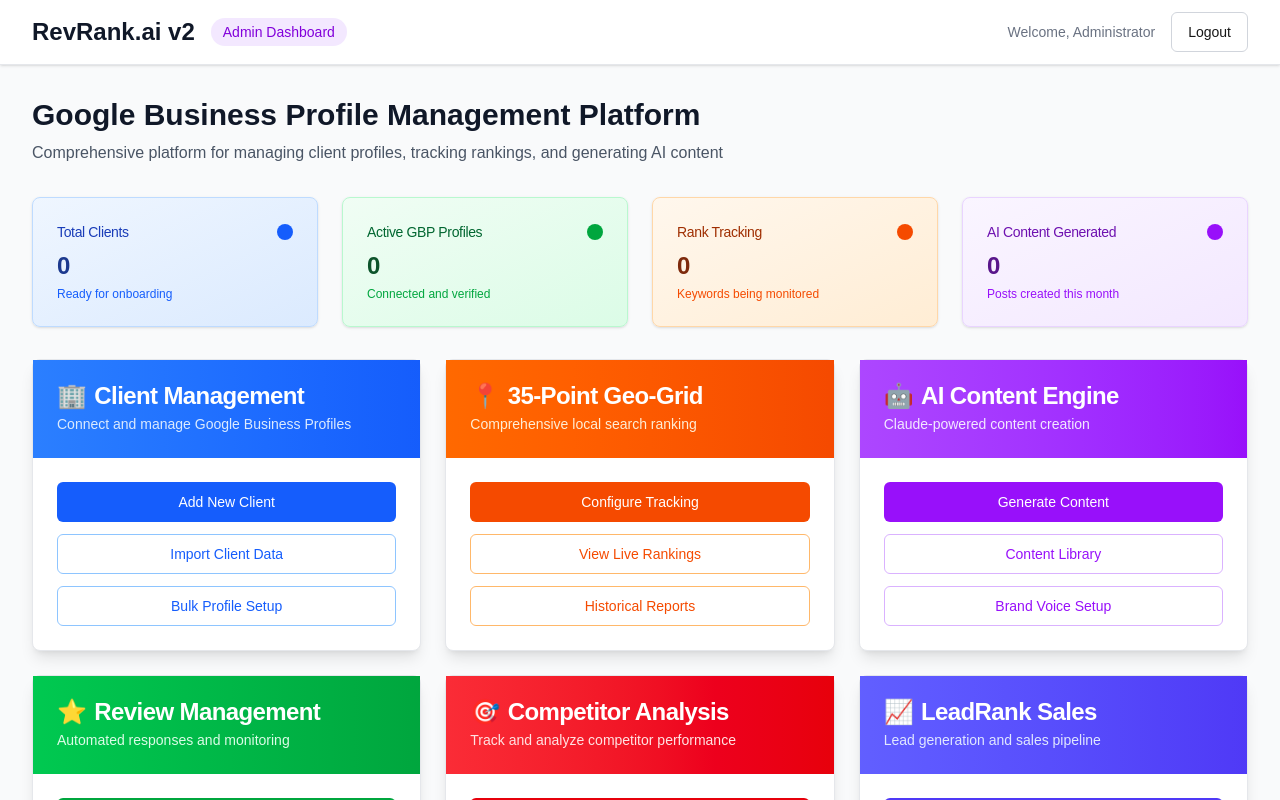
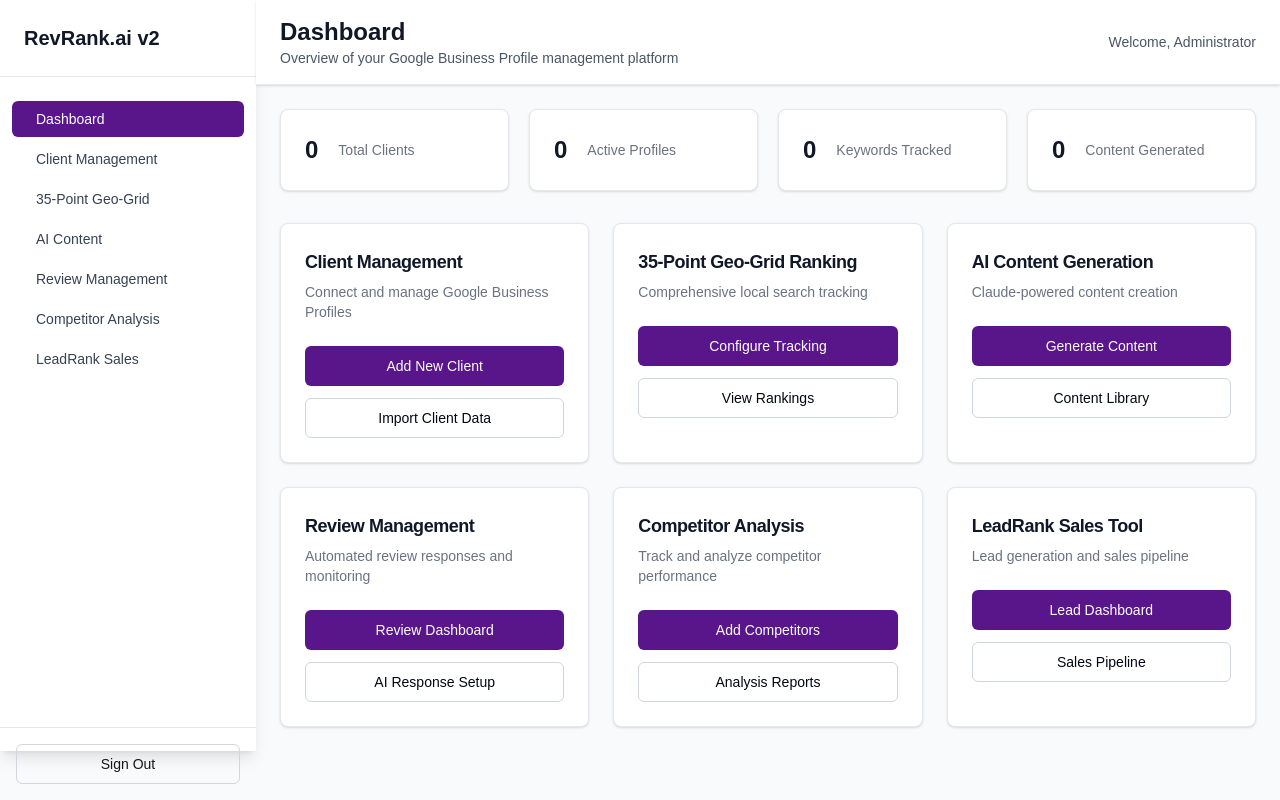
Before and after one commit to thedarksco/revrank-ai-v2-fresh, a Next.js app: page /dashboard in a window 1280 px wide. Shown: the top 800 px of the page. Built offline with nearby package versions, Linux system fonts and the light colour scheme.

Commit message:
CORRECT DESIGN: Restore the ACTUAL modern SaaS sidebar layout that was RevRank.ai v2

```diff
--- a/app/dashboard/page.tsx
+++ b/app/dashboard/page.tsx
@@ -6,243 +6,275 @@
 export default function Dashboard() {
   return (
     <div className="min-h-screen bg-gray-50">
-      {/* Modern Header */}
-      <header className="bg-white border-b border-gray-200 shadow-sm">
-        <div className="max-w-7xl mx-auto px-4 sm:px-6 lg:px-8">
-          <div className="flex justify-between items-center h-16">
-            <div className="flex items-center space-x-4">
-              <h1 className="text-2xl font-bold text-gray-900">RevRank.ai v2</h1>
-              <div className="hidden md:flex items-center space-x-2">
-                <span className="px-3 py-1 bg-purple-100 text-purple-700 text-sm rounded-full font-medium">
-                  Admin Dashboard
-                </span>
+      <div className="flex">
+        {/* Sidebar */}
+        <div className="w-64 bg-white shadow-lg">
+          {/* Logo */}
+          <div className="p-6 border-b border-gray-200">
+            <h1 className="text-xl font-bold text-gray-900">RevRank.ai v2</h1>
+          </div>
+
+          {/* Navigation */}
+          <nav className="mt-6">
+            <div className="px-3">
+              <a href="#" className="flex items-center px-3 py-2 text-sm font-medium text-white bg-purple-900 rounded-md">
+                <span className="ml-3">Dashboard</span>
+              </a>
+            </div>
+            <div className="mt-1 px-3">
+              <a href="#" className="flex items-center px-3 py-2 text-sm font-medium text-gray-700 hover:text-purple-900 hover:bg-gray-50 rounded-md">
+                <span className="ml-3">Client Management</span>
+              </a>
+            </div>
+            <div className="mt-1 px-3">
+              <a href="#" className="flex items-center px-3 py-2 text-sm font-medium text-gray-700 hover:text-purple-900 hover:bg-gray-50 rounded-md">
+                <span className="ml-3">35-Point Geo-Grid</span>
+              </a>
+            </div>
+            <div className="mt-1 px-3">
+              <a href="#" className="flex items-center px-3 py-2 text-sm font-medium text-gray-700 hover:text-purple-900 hover:bg-gray-50 rounded-md">
+                <span className="ml-3">AI Content</span>
+              </a>
+            </div>
+            <div className="mt-1 px-3">
+              <a href="#" className="flex items-center px-3 py-2 text-sm font-medium text-gray-700 hover:text-purple-900 hover:bg-gray-50 rounded-md">
+                <span className="ml-3">Review Management</span>
+              </a>
+            </div>
+            <div className="mt-1 px-3">
+              <a href="#" className="flex items-center px-3 py-2 text-sm font-medium text-gray-700 hover:text-purple-900 hover:bg-gray-50 rounded-md">
+                <span className="ml-3">Competitor Analysis</span>
+              </a>
+            </div>
+            <div className="mt-1 px-3">
+              <a href="#" className="flex items-center px-3 py-2 text-sm font-medium text-gray-700 hover:text-purple-900 hover:bg-gray-50 rounded-md">
+                <span className="ml-3">LeadRank Sales</span>
+              </a>
+            </div>
+          </nav>
+
+          {/* Bottom Navigation */}
+          <div className="absolute bottom-0 w-64 p-4 border-t border-gray-200">
+            <Button variant="outline" asChild className="w-full">
+              <a href="/">Sign Out</a>
+            </Button>
           </div>
         </div>
-            <div className="flex items-center space-x-4">
-              <div className="hidden md:flex items-center space-x-2 text-sm text-gray-500">
-                <span>Welcome, Administrator</span>
+
+        {/* Main Content */}
+        <div className="flex-1">
+          {/* Top Header */}
+          <header className="bg-white shadow-sm border-b border-gray-200">
+            <div className="px-6 py-4">
+              <div className="flex justify-between items-center">
+                <div>
+                  <h2 className="text-2xl font-bold text-gray-900">Dashboard</h2>
+                  <p className="text-sm text-gray-600">Overview of your Google Business Profile management platform</p>
                 </div>
-              <Button variant="outline" asChild>
-                <a href="/">Logout</a>
-              </Button>
+                <div className="text-sm text-gray-600">
+                  Welcome, Administrator
                 </div>
               </div>
             </div>
           </header>
 
           {/* Dashboard Content */}
-      <div className="max-w-7xl mx-auto py-8 px-4 sm:px-6 lg:px-8">
-        {/* Page Header */}
-        <div className="mb-8">
-          <h2 className="text-3xl font-bold text-gray-900">Google Business Profile Management Platform</h2>
-          <p className="text-gray-600 mt-2">Comprehensive platform for managing client profiles, tracking rankings, and generating AI content</p>
+          <main className="p-6">
+            {/* Stats Overview */}
+            <div className="grid grid-cols-1 gap-5 sm:grid-cols-2 lg:grid-cols-4 mb-8">
+              <Card className="bg-white shadow-sm">
+                <CardContent className="p-6">
+                  <div className="flex items-center">
+                    <div className="flex-shrink-0">
+                      <div className="text-2xl font-bold text-gray-900">0</div>
                     </div>
-
-        {/* Key Metrics Overview */}
-        <div className="grid grid-cols-1 md:grid-cols-2 lg:grid-cols-4 gap-6 mb-8">
-          <Card className="bg-gradient-to-br from-blue-50 to-blue-100 border-blue-200">
-            <CardHeader className="flex flex-row items-center justify-between space-y-0 pb-2">
-              <CardTitle className="text-sm font-medium text-blue-800">Total Clients</CardTitle>
-              <div className="h-4 w-4 bg-blue-600 rounded-full"></div>
-            </CardHeader>
-            <CardContent>
-              <div className="text-2xl font-bold text-blue-900">0</div>
-              <p className="text-xs text-blue-600 mt-1">Ready for onboarding</p>
-            </CardContent>
-          </Card>
-
-          <Card className="bg-gradient-to-br from-green-50 to-green-100 border-green-200">
-            <CardHeader className="flex flex-row items-center justify-between space-y-0 pb-2">
-              <CardTitle className="text-sm font-medium text-green-800">Active GBP Profiles</CardTitle>
-              <div className="h-4 w-4 bg-green-600 rounded-full"></div>
-            </CardHeader>
-            <CardContent>
-              <div className="text-2xl font-bold text-green-900">0</div>
-              <p className="text-xs text-green-600 mt-1">Connected and verified</p>
-            </CardContent>
-          </Card>
-
-          <Card className="bg-gradient-to-br from-orange-50 to-orange-100 border-orange-200">
-            <CardHeader className="flex flex-row items-center justify-between space-y-0 pb-2">
-              <CardTitle className="text-sm font-medium text-orange-800">Rank Tracking</CardTitle>
-              <div className="h-4 w-4 bg-orange-600 rounded-full"></div>
-            </CardHeader>
-            <CardContent>
-              <div className="text-2xl font-bold text-orange-900">0</div>
-              <p className="text-xs text-orange-600 mt-1">Keywords being monitored</p>
-            </CardContent>
-          </Card>
-
-          <Card className="bg-gradient-to-br from-purple-50 to-purple-100 border-purple-200">
-            <CardHeader className="flex flex-row items-center justify-between space-y-0 pb-2">
-              <CardTitle className="text-sm font-medium text-purple-800">AI Content Generated</CardTitle>
-              <div className="h-4 w-4 bg-purple-600 rounded-full"></div>
-            </CardHeader>
-            <CardContent>
-              <div className="text-2xl font-bold text-purple-900">0</div>
-              <p className="text-xs text-purple-600 mt-1">Posts created this month</p>
-            </CardContent>
-          </Card>
+                    <div className="ml-5 w-0 flex-1">
+                      <dl>
+                        <dt className="text-sm font-medium text-gray-500 truncate">
+                          Total Clients
+                        </dt>
+                      </dl>
                     </div>
-
-        {/* Platform Management Sections */}
-        <div className="grid grid-cols-1 lg:grid-cols-2 xl:grid-cols-3 gap-6 mb-8">
-          {/* Client & Profile Management */}
-          <Card className="bg-white shadow-lg hover:shadow-xl transition-shadow">
-            <CardHeader className="bg-gradient-to-r from-blue-500 to-blue-600 text-white">
-              <CardTitle className="flex items-center space-x-2">
-                <span>🏢</span>
-                <span>Client Management</span>
-              </CardTitle>
-              <CardDescription className="text-blue-100">
-                Connect and manage Google Business Profiles
-              </CardDescription>
-            </CardHeader>
-            <CardContent className="p-6">
-              <div className="space-y-3">
-                <Button className="w-full bg-blue-600 hover:bg-blue-700">Add New Client</Button>
-                <Button variant="outline" className="w-full border-blue-300 text-blue-600 hover:bg-blue-50">Import Client Data</Button>
-                <Button variant="outline" className="w-full border-blue-300 text-blue-600 hover:bg-blue-50">Bulk Profile Setup</Button>
                   </div>
                 </CardContent>
               </Card>
 
-          {/* Rank Tracking */}
-          <Card className="bg-white shadow-lg hover:shadow-xl transition-shadow">
-            <CardHeader className="bg-gradient-to-r from-orange-500 to-orange-600 text-white">
-              <CardTitle className="flex items-center space-x-2">
-                <span>📍</span>
-                <span>35-Point Geo-Grid</span>
-              </CardTitle>
-              <CardDescription className="text-orange-100">
-                Comprehensive local search ranking
-              </CardDescription>
-            </CardHeader>
+              <Card className="bg-white shadow-sm">
                 <CardContent className="p-6">
-              <div className="space-y-3">
-                <Button className="w-full bg-orange-600 hover:bg-orange-700">Configure Tracking</Button>
-                <Button variant="outline" className="w-full border-orange-300 text-orange-600 hover:bg-orange-50">View Live Rankings</Button>
-                <Button variant="outline" className="w-full border-orange-300 text-orange-600 hover:bg-orange-50">Historical Reports</Button>
+                  <div className="flex items-center">
+                    <div className="flex-shrink-0">
+                      <div className="text-2xl font-bold text-gray-900">0</div>
+                    </div>
+                    <div className="ml-5 w-0 flex-1">
+                      <dl>
+                        <dt className="text-sm font-medium text-gray-500 truncate">
+                          Active Profiles
+                        </dt>
+                      </dl>
+                    </div>
                   </div>
                 </CardContent>
               </Card>
 
-          {/* AI Content Generation */}
-          <Card className="bg-white shadow-lg hover:shadow-xl transition-shadow">
-            <CardHeader className="bg-gradient-to-r from-purple-500 to-purple-600 text-white">
-              <CardTitle className="flex items-center space-x-2">
-                <span>🤖</span>
-                <span>AI Content Engine</span>
-              </CardTitle>
-              <CardDescription className="text-purple-100">
-                Claude-powered content creation
-              </CardDescription>
-            </CardHeader>
+              <Card className="bg-white shadow-sm">
                 <CardContent className="p-6">
-              <div className="space-y-3">
-                <Button className="w-full bg-purple-600 hover:bg-purple-700">Generate Content</Button>
-                <Button variant="outline" className="w-full border-purple-300 text-purple-600 hover:bg-purple-50">Content Library</Button>
-                <Button variant="outline" className="w-full border-purple-300 text-purple-600 hover:bg-purple-50">Brand Voice Setup</Button>
+                  <div className="flex items-center">
+                    <div className="flex-shrink-0">
+                      <div className="text-2xl font-bold text-gray-900">0</div>
+                    </div>
+                    <div className="ml-5 w-0 flex-1">
+                      <dl>
+                        <dt className="text-sm font-medium text-gray-500 truncate">
+                          Keywords Tracked
+                        </dt>
+                      </dl>
+                    </div>
                   </div>
                 </CardContent>
               </Card>
 
-          {/* Review Management */}
-          <Card className="bg-white shadow-lg hover:shadow-xl transition-shadow">
-            <CardHeader className="bg-gradient-to-r from-green-500 to-green-600 text-white">
-              <CardTitle className="flex items-center space-x-2">
-                <span>⭐</span>
-                <span>Review Management</span>
-              </CardTitle>
-              <CardDescription className="text-green-100">
-                Automated responses and monitoring
-              </CardDescription>
-            </CardHeader>
+              <Card className="bg-white shadow-sm">
                 <CardContent className="p-6">
-              <div className="space-y-3">
-                <Button className="w-full bg-green-600 hover:bg-green-700">Review Dashboard</Button>
-                <Button variant="outline" className="w-full border-green-300 text-green-600 hover:bg-green-50">AI Response Setup</Button>
-                <Button variant="outline" className="w-full border-green-300 text-green-600 hover:bg-green-50">Sentiment Analysis</Button>
+                  <div className="flex items-center">
+                    <div className="flex-shrink-0">
+                      <div className="text-2xl font-bold text-gray-900">0</div>
                     </div>
-            </CardContent>
-          </Card>
-
-          {/* Competitor Analysis */}
-          <Card className="bg-white shadow-lg hover:shadow-xl transition-shadow">
-            <CardHeader className="bg-gradient-to-r from-red-500 to-red-600 text-white">
-              <CardTitle className="flex items-center space-x-2">
-                <span>🎯</span>
-                <span>Competitor Analysis</span>
-              </CardTitle>
-              <CardDescription className="text-red-100">
-                Track and analyze competitor performance
-              </CardDescription>
-            </CardHeader>
-            <CardContent className="p-6">
-              <div className="space-y-3">
-                <Button className="w-full bg-red-600 hover:bg-red-700">Add Competitors</Button>
-                <Button variant="outline" className="w-full border-red-300 text-red-600 hover:bg-red-50">Analysis Reports</Button>
-                <Button variant="outline" className="w-full border-red-300 text-red-600 hover:bg-red-50">Market Share Data</Button>
+                    <div className="ml-5 w-0 flex-1">
+                      <dl>
+                        <dt className="text-sm font-medium text-gray-500 truncate">
+                          Content Generated
+                        </dt>
+                      </dl>
                     </div>
-            </CardContent>
-          </Card>
-
-          {/* LeadRank Sales Tool */}
-          <Card className="bg-white shadow-lg hover:shadow-xl transition-shadow">
-            <CardHeader className="bg-gradient-to-r from-indigo-500 to-indigo-600 text-white">
-              <CardTitle className="flex items-center space-x-2">
-                <span>📈</span>
-                <span>LeadRank Sales</span>
-              </CardTitle>
-              <CardDescription className="text-indigo-100">
-                Lead generation and sales pipeline
-              </CardDescription>
-            </CardHeader>
-            <CardContent className="p-6">
-              <div className="space-y-3">
-                <Button className="w-full bg-indigo-600 hover:bg-indigo-700">Lead Dashboard</Button>
-                <Button variant="outline" className="w-full border-indigo-300 text-indigo-600 hover:bg-indigo-50">Sales Pipeline</Button>
-                <Button variant="outline" className="w-full border-indigo-300 text-indigo-600 hover:bg-indigo-50">Conversion Tracking</Button>
                   </div>
                 </CardContent>
               </Card>
             </div>
 
             {/* Quick Actions */}
-        <Card className="bg-white shadow-lg">
+            <div className="grid grid-cols-1 gap-6 lg:grid-cols-3">
+              {/* Client Management */}
+              <Card className="bg-white shadow-sm">
                 <CardHeader>
-            <CardTitle>Quick Actions</CardTitle>
-            <CardDescription>Common tasks for platform management</CardDescription>
+                  <CardTitle className="text-lg font-semibold text-gray-900">
+                    Client Management
+                  </CardTitle>
+                  <CardDescription>
+                    Connect and manage Google Business Profiles
+                  </CardDescription>
                 </CardHeader>
-          <CardContent>
-            <div className="grid grid-cols-1 md:grid-cols-3 lg:grid-cols-6 gap-4">
-              <Button variant="outline" className="h-16 flex flex-col items-center justify-center space-y-1">
-                <span className="text-lg">📊</span>
-                <span className="text-xs">Analytics</span>
+                <CardContent className="space-y-3">
+                  <Button className="w-full">
+                    Add New Client
                   </Button>
-              <Button variant="outline" className="h-16 flex flex-col items-center justify-center space-y-1">
-                <span className="text-lg">⚙️</span>
-                <span className="text-xs">Settings</span>
+                  <Button variant="outline" className="w-full">
+                    Import Client Data
                   </Button>
-              <Button variant="outline" className="h-16 flex flex-col items-center justify-center space-y-1">
-                <span className="text-lg">📁</span>
-                <span className="text-xs">Export Data</span>
-              </Button>
-              <Button variant="outline" className="h-16 flex flex-col items-center justify-center space-y-1">
-                <span className="text-lg">👥</span>
-                <span className="text-xs">User Management</span>
-              </Button>
-              <Button variant="outline" className="h-16 flex flex-col items-center justify-center space-y-1">
-                <span className="text-lg">🔧</span>
-                <span className="text-xs">API Config</span>
-              </Button>
-              <Button variant="outline" className="h-16 flex flex-col items-center justify-center space-y-1">
-                <span className="text-lg">💬</span>
-                <span className="text-xs">Support</span>
-              </Button>
-            </div>
                 </CardContent>
               </Card>
+
+              {/* 35-Point Geo-Grid */}
+              <Card className="bg-white shadow-sm">
+                <CardHeader>
+                  <CardTitle className="text-lg font-semibold text-gray-900">
+                    35-Point Geo-Grid Ranking
+                  </CardTitle>
+                  <CardDescription>
+                    Comprehensive local search tracking
+                  </CardDescription>
+                </CardHeader>
+                <CardContent className="space-y-3">
+                  <Button className="w-full">
+                    Configure Tracking
+                  </Button>
+                  <Button variant="outline" className="w-full">
+                    View Rankings
+                  </Button>
+                </CardContent>
+              </Card>
+
+              {/* AI Content */}
+              <Card className="bg-white shadow-sm">
+                <CardHeader>
+                  <CardTitle className="text-lg font-semibold text-gray-900">
+                    AI Content Generation
+                  </CardTitle>
+                  <CardDescription>
+                    Claude-powered content creation
+                  </CardDescription>
+                </CardHeader>
+                <CardContent className="space-y-3">
+                  <Button className="w-full">
+                    Generate Content
+                  </Button>
+                  <Button variant="outline" className="w-full">
+                    Content Library
+                  </Button>
+                </CardContent>
+              </Card>
+
+              {/* Review Management */}
+              <Card className="bg-white shadow-sm">
+                <CardHeader>
+                  <CardTitle className="text-lg font-semibold text-gray-900">
+                    Review Management
+                  </CardTitle>
+                  <CardDescription>
+                    Automated review responses and monitoring
+                  </CardDescription>
+                </CardHeader>
+                <CardContent className="space-y-3">
+                  <Button className="w-full">
+                    Review Dashboard
+                  </Button>
+                  <Button variant="outline" className="w-full">
+                    AI Response Setup
+                  </Button>
+                </CardContent>
+              </Card>
+
+              {/* Competitor Analysis */}
+              <Card className="bg-white shadow-sm">
+                <CardHeader>
+                  <CardTitle className="text-lg font-semibold text-gray-900">
+                    Competitor Analysis
+                  </CardTitle>
+                  <CardDescription>
+                    Track and analyze competitor performance
+                  </CardDescription>
+                </CardHeader>
+                <CardContent className="space-y-3">
+                  <Button className="w-full">
+                    Add Competitors
+                  </Button>
+                  <Button variant="outline" className="w-full">
+                    Analysis Reports
+                  </Button>
+                </CardContent>
+              </Card>
+
+              {/* LeadRank Sales */}
+              <Card className="bg-white shadow-sm">
+                <CardHeader>
+                  <CardTitle className="text-lg font-semibold text-gray-900">
+                    LeadRank Sales Tool
+                  </CardTitle>
+                  <CardDescription>
+                    Lead generation and sales pipeline
+                  </CardDescription>
+                </CardHeader>
+                <CardContent className="space-y-3">
+                  <Button className="w-full">
+                    Lead Dashboard
+                  </Button>
+                  <Button variant="outline" className="w-full">
+                    Sales Pipeline
+                  </Button>
+                </CardContent>
+              </Card>
+            </div>
+          </main>
+        </div>
       </div>
     </div>
   )
```
Lines whose indentation alone changed are shown as unchanged.
